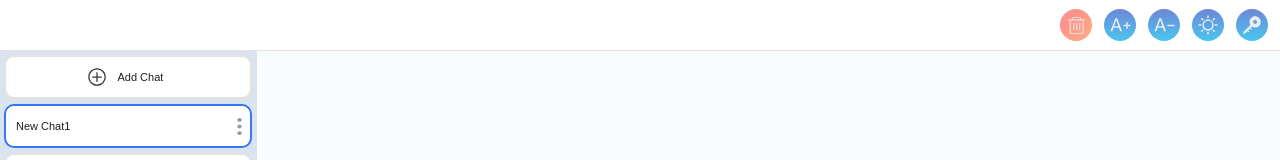
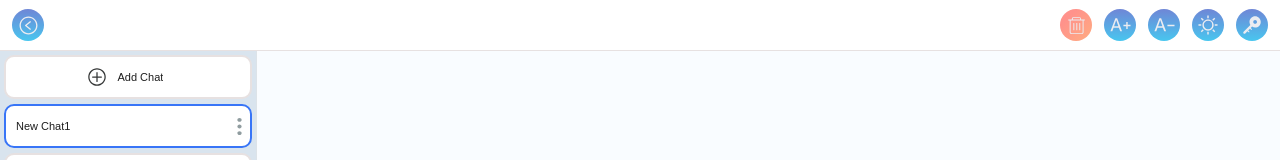
Before and after one commit to jerry0chou/chat-gpt-web, a React (Create React App) app: page / in a window 1280 px wide. Shown: the top 160 px of the page. Built offline with nearby package versions, Linux system fonts and the light colour scheme.

Commit message:
add foldMenu icon and its functionality

```diff
--- a/src/components/Header/Header.tsx
+++ b/src/components/Header/Header.tsx
@@ -5,7 +5,7 @@ import {useAppDispatch} from "../../hooks/storeHooks";
 import {setFontSize, setTheme, Theme} from "../../store/reducer/header";
 import useAllStates from "../../hooks/useAllStates";
 import {
-    DayIcon,
+    DayIcon, FoldIcon,
     FontMinusIcon,
     FontPlusIcon,
     HeaderContainer, IconContainer,
@@ -13,8 +13,10 @@ import {
     TokenIcon,
     TrashIcon
 } from "./css";
-import {Tag} from 'antd';
 import {clearCurrentTabChat} from "../../store/reducer/chat";
+import {foldMenuAction} from "../../store/reducer/menu";
+import useWindowSize from "../../hooks/useWindowSize";
+import {SmallDeviceWidth} from "../../util/constanst";
 
 export enum FontOperation {
     FontPlus = 'A+',
@@ -23,9 +25,10 @@ export enum FontOperation {
 
 export default function Header() {
     const dispatch = useAppDispatch();
-    const {loading, theme} = useAllStates()
+    const {theme, foldMenu} = useAllStates()
     const [visible, setVisible] = useState(false)
-    const onItemClick = (kind: 'Token' | 'Clear' | FontOperation | Theme) => {
+    const {width} = useWindowSize();
+    const onItemClick = (kind: 'Token' | 'Clear' | 'Fold' | FontOperation | Theme) => {
         if (kind === 'Token') {
             setVisible(true)
         } else if (kind === FontOperation.FontPlus) {
@@ -36,8 +39,10 @@ export default function Header() {
             dispatch(setTheme(Theme.night))
         } else if (kind === Theme.night) {
             dispatch(setTheme(Theme.day))
-        } else if(kind === 'Clear'){
+        } else if (kind === 'Clear') {
             dispatch(clearCurrentTabChat())
+        } else if (kind === 'Fold') {
+            dispatch(foldMenuAction(!foldMenu))
         }
     }
     // @ts-ignore
@@ -62,6 +67,9 @@ export default function Header() {
             <IconContainer isClear={true}>
                 <TrashIcon size={19} theme={theme} onClick={() => onItemClick('Clear')}/>
             </IconContainer>
+            {width< SmallDeviceWidth ? <div/> : <IconContainer style={{marginRight: "auto"}}>
+                <FoldIcon isfold={String(foldMenu)} size={19} theme={theme} onClick={() => onItemClick('Fold')}/>
+            </IconContainer>}
             <MyModal isOpen={visible} close={() => setVisible(false)}/>
         </HeaderContainer>)
 }
--- a/src/components/Header/css.tsx
+++ b/src/components/Header/css.tsx
@@ -6,6 +6,7 @@ import {ReactComponent as TokenSVG} from "../../assets/token.svg";
 import {ReactComponent as FontMinusSVG} from "../../assets/fontMinus.svg";
 import {ReactComponent as FontPlusSVG} from "../../assets/fontPlus.svg";
 import {ReactComponent as TrashSVG } from "../../assets/trash.svg";
+import {ReactComponent as FoldSVG } from "../../assets/fold.svg";
 import {Theme} from "../../store/reducer/header";
 interface IconProps {
     size: number;
@@ -35,6 +36,14 @@ export const FontMinusIcon = styled(FontMinusSVG)`${svgStyle}`
 export const FontPlusIcon = styled(FontPlusSVG)`${svgStyle}`
 
 export const TrashIcon = styled(TrashSVG)`${svgStyle}`
+
+interface FoldIconProps extends IconProps {
+    isfold: string;
+}
+export const FoldIcon = styled(FoldSVG)<FoldIconProps>`
+  ${svgStyle};
+  transform: rotate(${p=> p.isfold === 'true'? '-90': '90'}deg);
+`
 
 const headerNightTheme = css`
   background-color: #181622;
--- a/src/components/InputArea/InputArea.tsx
+++ b/src/components/InputArea/InputArea.tsx
@@ -2,18 +2,14 @@ import React, {useRef, useState} from "react";
 import {Button} from "antd";
 import useAllStates from "../../hooks/useAllStates";
 import {InputContainer, Input, PositionInputArea} from "./css";
-import useWindowSize from "../../hooks/useWindowSize";
-import {SmallDeviceWidth} from "../../util/constanst";
-
 export interface InputAreaProps {
     onSubmit: (value: string) => void
 }
 
 export default function InputArea(p: InputAreaProps) {
-    const {loading, questionList, theme} = useAllStates()
+    const {loading, questionList, theme, foldMenu} = useAllStates()
     const [inputValue, setInputValue] = useState('')
     const currentIndex = useRef(questionList.length - 1)
-    const {width} = useWindowSize();
     const onInputChange = (e: any) => {
         setInputValue(e?.target?.value || '')
     }
@@ -32,7 +28,7 @@ export default function InputArea(p: InputAreaProps) {
         currentIndex.current = index
     }
     return (
-        <PositionInputArea isSmallDevice={width< SmallDeviceWidth}>
+        <PositionInputArea foldMenu={ foldMenu }>
             <InputContainer theme={theme}>
                 <Input theme={theme} value={inputValue} onKeyUp={onKeyUp} onChange={onInputChange}/>
                 <Button type="primary" size="large" loading={loading} onClick={() => {
--- a/src/components/InputArea/css.tsx
+++ b/src/components/InputArea/css.tsx
@@ -25,8 +25,8 @@ export const Input = styled.input<{ theme: Theme }>`
     border: 1px solid #3875f6;
   }
 `
-export const PositionInputArea = styled.div<{ isSmallDevice: boolean }>`
-  width: ${p => p.isSmallDevice ? '100vw' : 'calc(100vw - 256px)'};
+export const PositionInputArea = styled.div<{ foldMenu: boolean }>`
+  width: ${p => p.foldMenu ? '100vw' : 'calc(100vw - 256px)'};
   position: fixed;
   bottom: 0;
 `
--- a/src/hooks/useAllStates.ts
+++ b/src/hooks/useAllStates.ts
@@ -17,5 +17,6 @@ export default function useAllStates(){
     const menuList = useAppSelector(state => state.menu.menuList)
     const currentTabKey = useAppSelector(state => state.menu.currentTabKey)
     const isInit = useAppSelector(state => state.menu.isInit)
-    return {fontSize, theme, loading, chatList, questionList, menuList, currentTabKey, isInit, currentStreamChat};
+    const foldMenu = useAppSelector(state => state.menu.foldMenu)
+    return {fontSize, theme, loading, chatList, questionList, menuList, currentTabKey, isInit, currentStreamChat, foldMenu};
 }
--- a/src/store/reducer/menu.ts
+++ b/src/store/reducer/menu.ts
@@ -1,31 +1,36 @@
 import {createSlice, PayloadAction} from "@reduxjs/toolkit";
-import {currentTabKey, menuList} from "../../util/constanst";
-export interface MenuItem{
+import {currentTabKey, menuList, foldMenuValue} from "../../util/constanst";
+
+export interface MenuItem {
     key: string;
     label: string;
     icon?: any
 }
-export interface MenuState{
+
+export interface MenuState {
     menuList: MenuItem[],
     currentTabKey: string,
-    isInit: boolean
+    isInit: boolean,
+    foldMenu: boolean,
 }
+
 const key = localStorage.getItem(currentTabKey) || '0'
 const initialState: MenuState = {
     menuList: localStorage.getItem(menuList) ? JSON.parse(localStorage.getItem(menuList) as string) : [],
     currentTabKey: key,
-    isInit: key !== "0"
+    isInit: key !== "0",
+    foldMenu: localStorage.getItem(foldMenuValue) === 'true'
 }
 
 export const menuSlice = createSlice({
     name: 'menu',
     initialState,
     reducers: {
-        setMenuList: (state, action)=>{
+        setMenuList: (state, action) => {
             state.menuList = action.payload
             localStorage.setItem(menuList, JSON.stringify(state.menuList));
         },
-        setCurrentTabKey: (state , action) => {
+        setCurrentTabKey: (state, action) => {
             state.currentTabKey = action.payload
             localStorage.setItem(currentTabKey, state.currentTabKey)
         },
@@ -38,9 +43,13 @@ export const menuSlice = createSlice({
         },
         init: (state) => {
             state.isInit = true
+        },
+        foldMenuAction: (state, action: PayloadAction<boolean>) => {
+            state.foldMenu = action.payload
+            localStorage.setItem(foldMenuValue, state.foldMenu.toString())
         }
     }
 })
 
-export const { setMenuList, setCurrentTabKey, deleteTab, init} = menuSlice.actions
+export const {setMenuList, setCurrentTabKey, deleteTab, init, foldMenuAction} = menuSlice.actions
 export default menuSlice.reducer
--- a/src/util/constanst.ts
+++ b/src/util/constanst.ts
@@ -7,3 +7,4 @@ export const currentTabKey = 'currentTabKey'
 export const chatList = 'chatList'
 export const apiModelName = "gpt-3.5-turbo"
 export const SmallDeviceWidth = 768
+export const foldMenuValue = 'foldMenu'
--- a/src/views/App.tsx
+++ b/src/views/App.tsx
@@ -7,14 +7,22 @@ import useAllStates from "../hooks/useAllStates";
 import useWindowSize from "../hooks/useWindowSize";
 import Header from "../components/Header/Header";
 import {SmallDeviceWidth} from "../util/constanst";
+import {useAppDispatch} from "../hooks/storeHooks";
+import {foldMenuAction} from "../store/reducer/menu";
 
 function App() {
-    const {theme} = useAllStates()
+    const {theme, foldMenu} = useAllStates()
+    const dispatch = useAppDispatch();
     const {width} = useWindowSize();
+    useEffect(()=>{
+        if(width< SmallDeviceWidth){
+            dispatch(foldMenuAction(true))
+        }
+    }, [width])
     return (<AppContainer theme={theme}>
             <Header/>
             <SideMainContainer>
-                {width > SmallDeviceWidth ? <SideMenu/> : <div/>}
+                {foldMenu ? <div/>: <SideMenu/>}
                 <MainContent/>
             </SideMainContainer>
         </AppContainer>
--- a/src/views/MainContent.tsx
+++ b/src/views/MainContent.tsx
@@ -8,16 +8,13 @@ import {useAppDispatch} from "../hooks/storeHooks";
 import {setChatList} from "../store/reducer/chat";
 import {init} from "../store/reducer/menu";
 import {MainContainer} from "./css";
-import useWindowSize from "../hooks/useWindowSize";
-import {SmallDeviceWidth} from "../util/constanst";
 
 export default function MainContent() {
     const dispatch = useAppDispatch();
     const [refreshCount, setRefreshCount] = useState(0)
     const [messageApi, contextHolder] = message.useMessage();
     useRequest(refreshCount, messageApi)
-    const {width} = useWindowSize();
-    const {chatList, isInit, theme, loading, currentStreamChat} = useAllStates()
+    const {chatList, isInit, theme, loading, currentStreamChat, foldMenu} = useAllStates()
     const scrollRef = useRef(null)
 
     const scrollToBottom = () => {
@@ -67,7 +64,7 @@ export default function MainContent() {
         dispatch(setChatList(newChatList))
         setRefreshCount(prevState => prevState + 1)
     }
-    return (<MainContainer theme={theme} isSmallDevice={width < SmallDeviceWidth}>
+    return (<MainContainer theme={theme} foldMenu={foldMenu }>
         {contextHolder}
         <ChatList/>
         <InputArea onSubmit={onSubmit}/>
--- a/src/views/css.tsx
+++ b/src/views/css.tsx
@@ -3,9 +3,9 @@ import styled, {css} from "styled-components";
 import {Theme} from "../store/reducer/header";
 import {nightTheme, dayTheme} from "../common/css";
 
-export const MainContainer = styled.div<{ theme: Theme, isSmallDevice: boolean }>`
+export const MainContainer = styled.div<{ theme: Theme, foldMenu: boolean }>`
   height: calc(100vh - 50px);
-  width: ${p=> p.isSmallDevice? '100vw': 'calc(100vw - 256px)'};
+  width: ${p=> p.foldMenu? '100vw': 'calc(100vw - 256px)'};
   /* hide scrollbar but allow scrolling */
   -ms-overflow-style: none; /* for Internet Explorer, Edge */
   scrollbar-width: none; /* for Firefox */
```
Also changed, not shown: src/assets/fold.svg (added).
